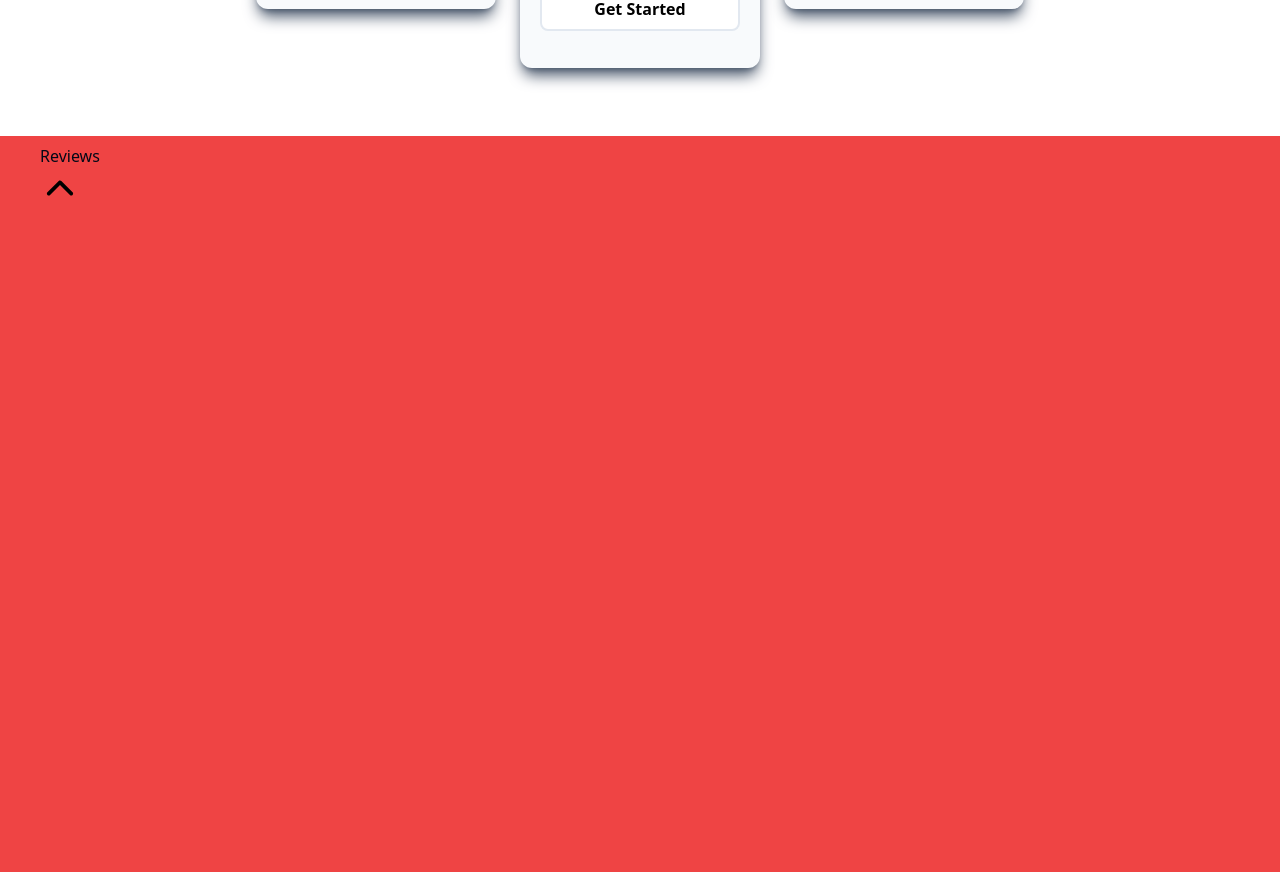
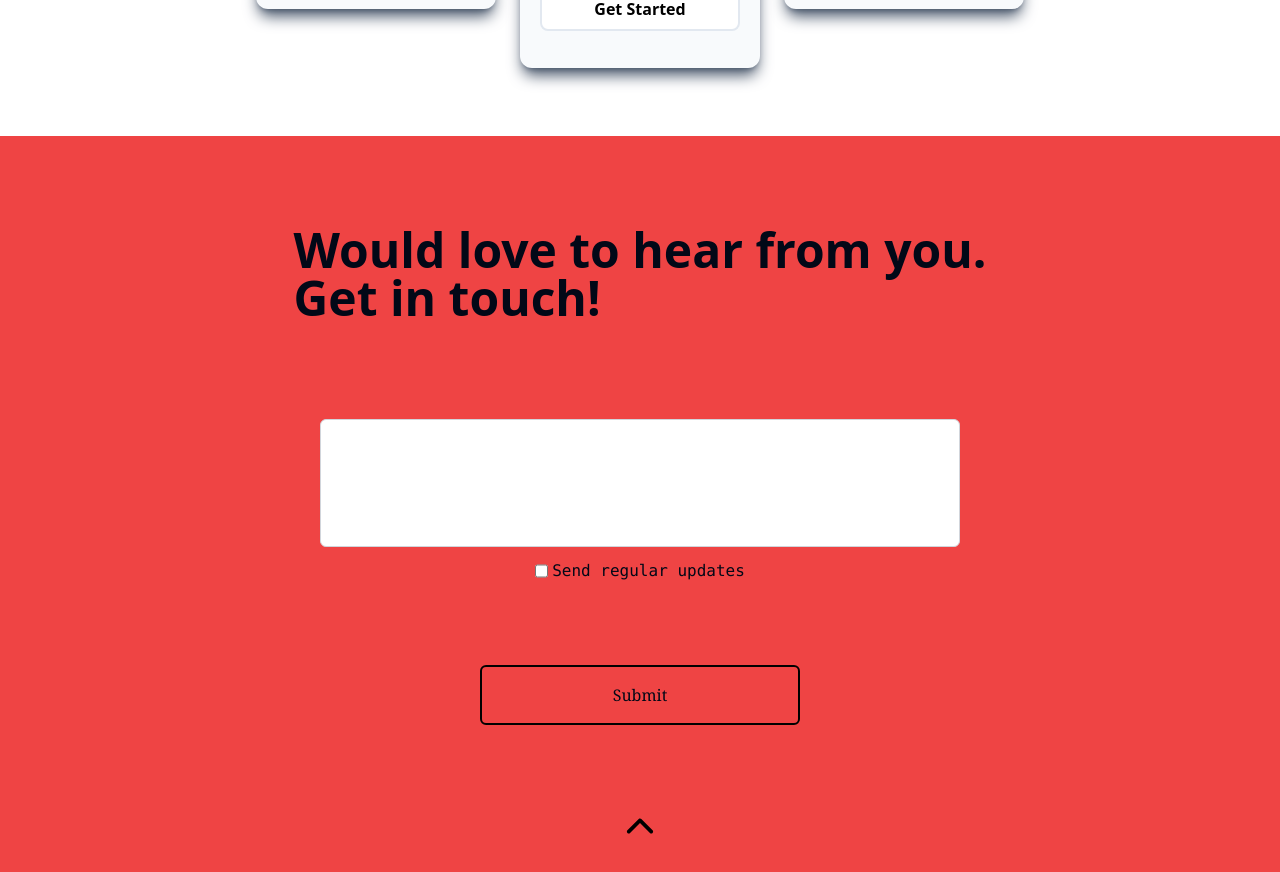
Before and after one commit to ishk9/getYourDiet, a Next.js app in the folder client/: page / in a window 1280 px wide. Shown: the part 1520-2392 px from the top of the page. Built offline with nearby package versions, Linux system fonts and the light colour scheme.

Commit message:
Added input fields!

```diff
--- a/client/app/Reviews/page.js
+++ b/client/app/Reviews/page.js
@@ -10,9 +10,39 @@ export default function Reviews() {
     })
     };
     return (
-        <div className="h-screen w-screen bg-red-500 px-10 py-2">
-            <p>Reviews</p>
-            <button onClick={scrollToTop}>
+        <div className="h-screen w-screen flex flex-col justify-evenly items-center px-10 py-2 bg-red-500">
+            <div className="flex flex-col">
+                <h1 className="text-5xl font-semibold">Would love to hear from you.</h1>
+                <p className="text-5xl font-semibold">Get in touch!</p>
+            </div>
+
+            <div className="flex flex-col justify-center items-center mt-4">
+                <div className="flex w-screen justify-center items-center">
+                    <textarea
+                        id="textarea"
+                        // name="textarea"
+                        className="border border-gray-300 p-2 w-1/2 h-32 resize-none outline-none rounded-md font-mono"
+                        // value={textareaValue}
+                        // onChange={(e) => setTextareaValue(e.target.value)}
+                    />
+
+                </div>
+                <div className='flex mt-3'>
+                    <input
+                        type='checkbox'
+                    />
+                    <p className='font-mono ml-1'>Send regular updates</p>
+                </div>
+            </div>
+
+            <div className='w-screen flex justify-center items-center'>
+                <button className='px-2 py-4 border-2 w-1/4 border-black rounded-md hover:scale-105'>
+                    <p className='font-serif'>Submit</p>
+                </button>
+            </div>
+
+
+            <button className='hover:-translate-y-1'onClick={scrollToTop}>
                 <IoIosArrowUp  color="black" size={40}/>
             </button>
 
```
